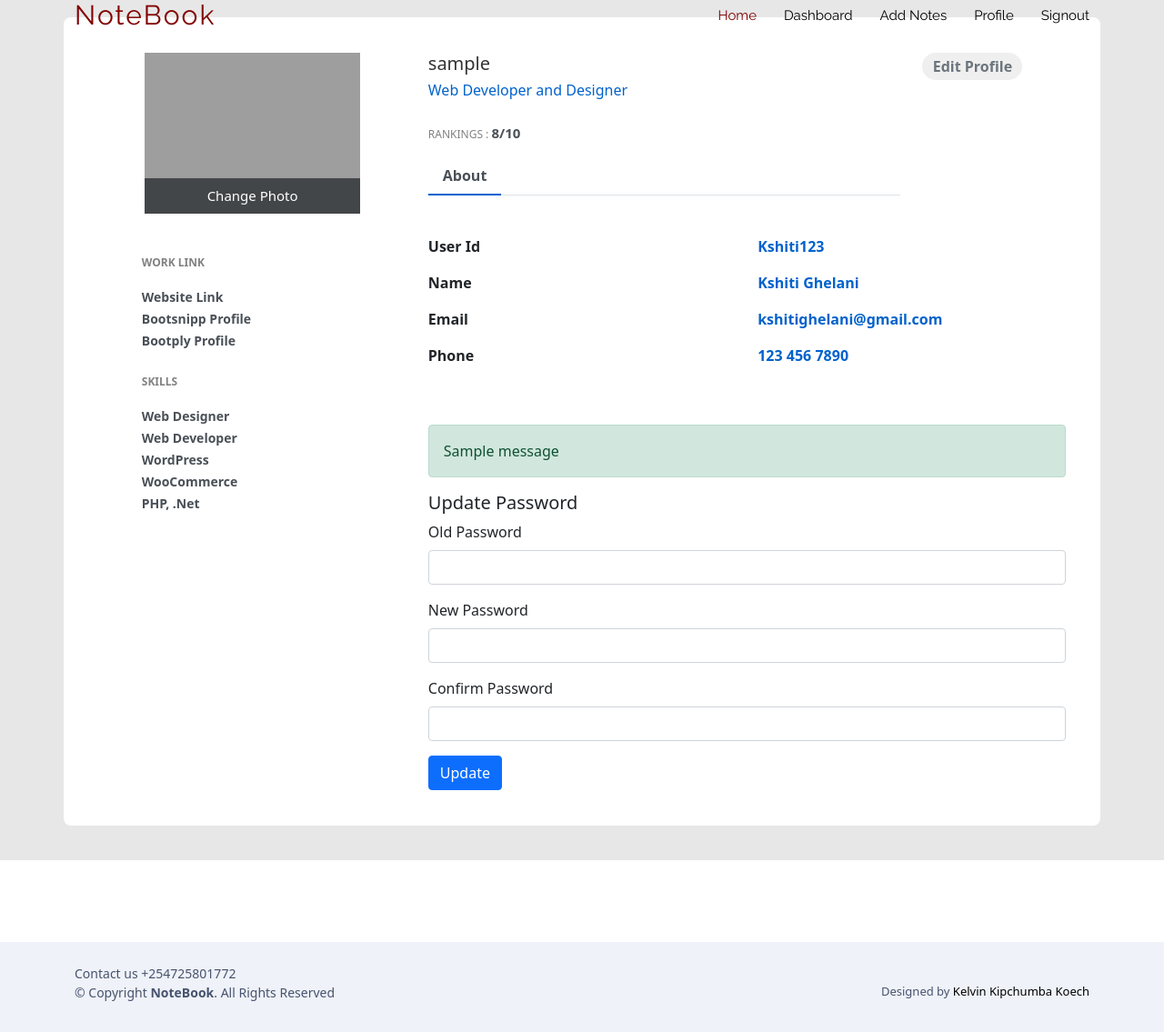
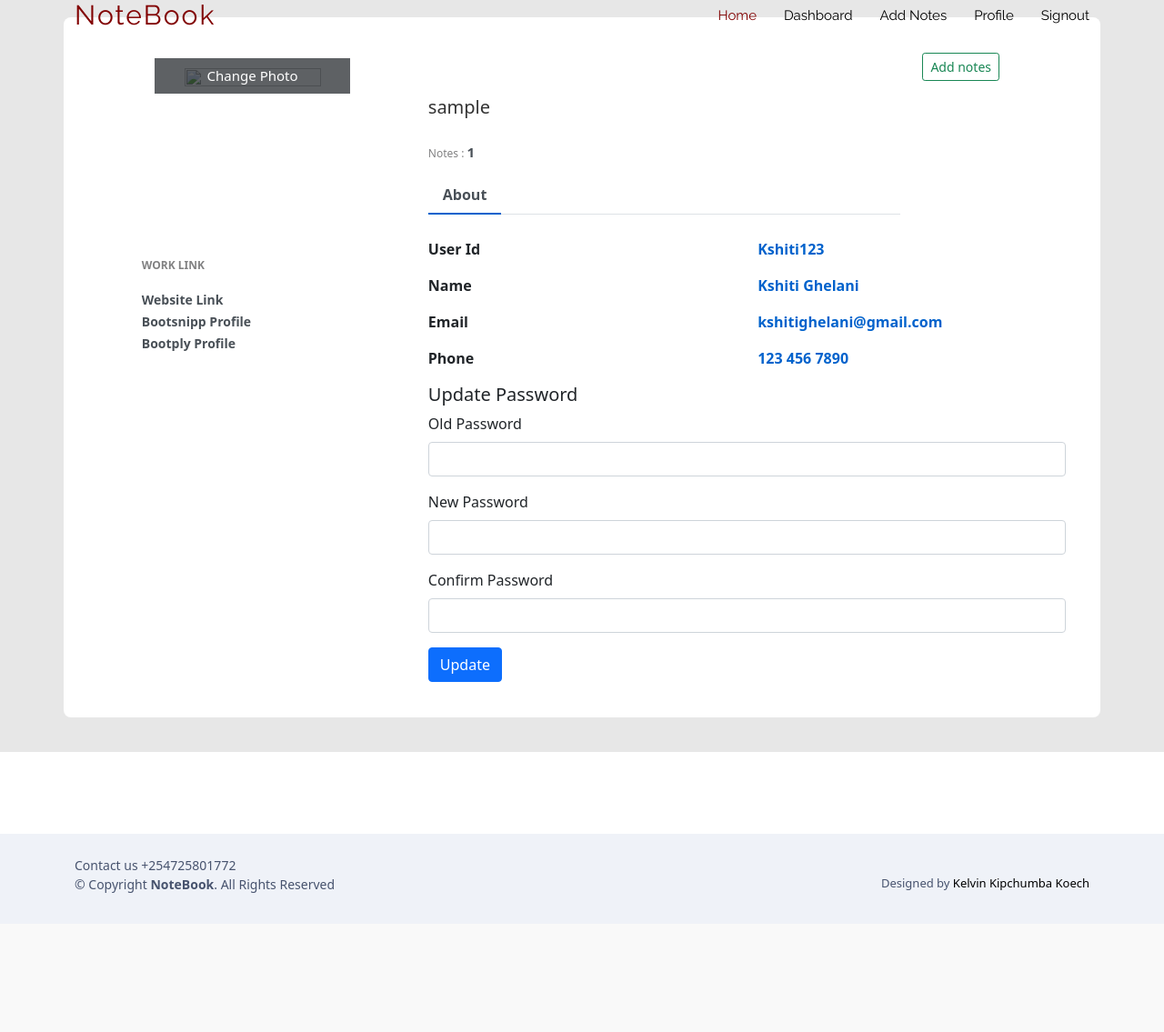
Before and after one commit to k-koech/notebook_django, a Django app: page /profile in a window 1280 px wide. Shown: the part 19-1154 px from the top of the page at 91% size. After the commit the page ends 1001 px from the top, so only its background shows below. Run offline with Django 3.2, Linux system fonts and the light colour scheme; a user stored in the database is signed in; tables that the repository leaves empty hold one stand-in row (values such as "Sample post"); one stand-in notice (Sample message) is shown; some libraries are stand-ins or nearby versions; grey boxes are pictures that could not be loaded.

Commit message:
added the profile page

```diff
--- a/notes/static/assets/css/dashboard.css
+++ b/notes/static/assets/css/dashboard.css
@@ -1,4 +1,4 @@
 .dashboard
 {
-    height: 80vh !important;
+   min-height: 80vh !important;
 }
--- a/notes/templates/includes/base.html
+++ b/notes/templates/includes/base.html
@@ -93,10 +93,17 @@
   <script src="{% static 'assets/vendor/glightbox/js/glightbox.min.js' %}"></script>
   <script src="{% static 'assets/vendor/swiper/swiper-bundle.min.js' %}"></script>
   <script src="{% static 'assets/vendor/php-email-form/validate.js' %}"></script>
+  <script src="https://code.jquery.com/jquery-3.6.0.min.js" integrity="sha256-/xUj+3OJU5yExlq6GSYGSHk7tPXikynS7ogEvDej/m4=" crossorigin="anonymous"></script>
 
   <!-- Template Main JS File -->
   <script src="{% static 'assets/js/main.js' %}"></script>
 
+  <script>
+    setTimeout(function() {
+  $('.messages').fadeOut('fast');
+  }, 5000);
+
+  </script>
 </body>
 
 </html>
--- a/notes/templates/profile.html
+++ b/notes/templates/profile.html
@@ -7,8 +7,8 @@
 <div class="container emp-profile">
         <div class="row">
             <div class="col-md-4">
-                <div class="profile-img">
-                    <img src="https://encrypted-tbn0.gstatic.com/images?q=tbn:ANd9GcS52y5aInsxSm31CvHOFHWujqUx_wWTS9iM6s7BAm21oEN_RiGoog" alt=""/>
+                <div class="profile-img p-3">
+                    <img src="{{user.profile_photo.url}}" alt=""/>
                     <div class="file btn btn-lg btn-primary">
                         Change Photo
                         <input type="file" name="file"/>
@@ -16,23 +16,20 @@
                 </div>
             </div>
             <div class="col-md-6">
-                <div class="profile-head">
+                <div class="profile-head mt-5">
                             <h5>
                                 {{user.username}}
                             </h5>
-                            <h6>
-                                Web Developer and Designer
-                            </h6>
-                            <p class="proile-rating">RANKINGS : <span>8/10</span></p>
+                            <p class="proile-rating">Notes : <span>{{count_notes}}</span></p>
                     <ul class="nav nav-tabs" id="myTab" role="tablist">
                         <li class="nav-item">
-                            <a class="nav-link active" id="home-tab" data-toggle="tab" href="#home" role="tab" aria-controls="home" aria-selected="true">About</a>
+                            <a class="nav-link active" id="home-tab" data-toggle="tab" href="" role="tab" aria-controls="home" aria-selected="true">About</a>
                         </li>
                     </ul>
                 </div>
             </div>
             <div class="col-md-2">
-                <input type="submit" class="profile-edit-btn" name="btnAddMore" value="Edit Profile"/>
+                <a href="/add_notes" class="btn btn-sm btn-outline-success ">Add notes</a>
             </div>
         </div>
         <div class="row">
@@ -42,12 +39,7 @@
                     <a href="">Website Link</a><br/>
                     <a href="">Bootsnipp Profile</a><br/>
                     <a href="">Bootply Profile</a>
-                    <p>SKILLS</p>
-                    <a href="">Web Designer</a><br/>
-                    <a href="">Web Developer</a><br/>
-                    <a href="">WordPress</a><br/>
-                    <a href="">WooCommerce</a><br/>
-                    <a href="">PHP, .Net</a><br/>
+
                 </div>
             </div>
             <div class="col-md-8">
--- a/notes/views/auth.py
+++ b/notes/views/auth.py
@@ -2,7 +2,7 @@
 from django.contrib import messages
 from django.contrib.auth import login, logout, authenticate
 from django.contrib.auth.hashers import make_password
-from notes.models import Users
+from notes.models import Notes, Users
 import random,string
 from django.contrib.auth.decorators import login_required
 from notes.views.notes import dashboard
@@ -98,7 +98,7 @@
     else:
         return render(request, "auth/resetpassword.html")
 
-
+"""PROFILE"""
 @login_required(login_url='/signin')
 def profile(request):
     if request.method=="POST":
@@ -126,4 +126,5 @@
                     return redirect(profile)
 
     else:
-        return render(request, "profile.html")
+        count_notes = Notes.objects.filter(id=request.user.id).count()
+        return render(request, "profile.html", {"count_notes":count_notes})
--- a/notes/views/notes.py
+++ b/notes/views/notes.py
@@ -18,7 +18,7 @@
         notes=request.POST.get('description')
         note = Notes(title=title, notes=notes, user=request.user)
         note.save()
-        messages.add_message(request, messages.SUCCESS, 'Registered successfully')
+        messages.add_message(request, messages.SUCCESS, 'Saved')
         return redirect(dashboard)
 
     else:
```
Also changed, not shown: notes/static/assets/js/main.js (+4 -6 lines), notes/templates/dashboard.html (+9 -0 lines).
